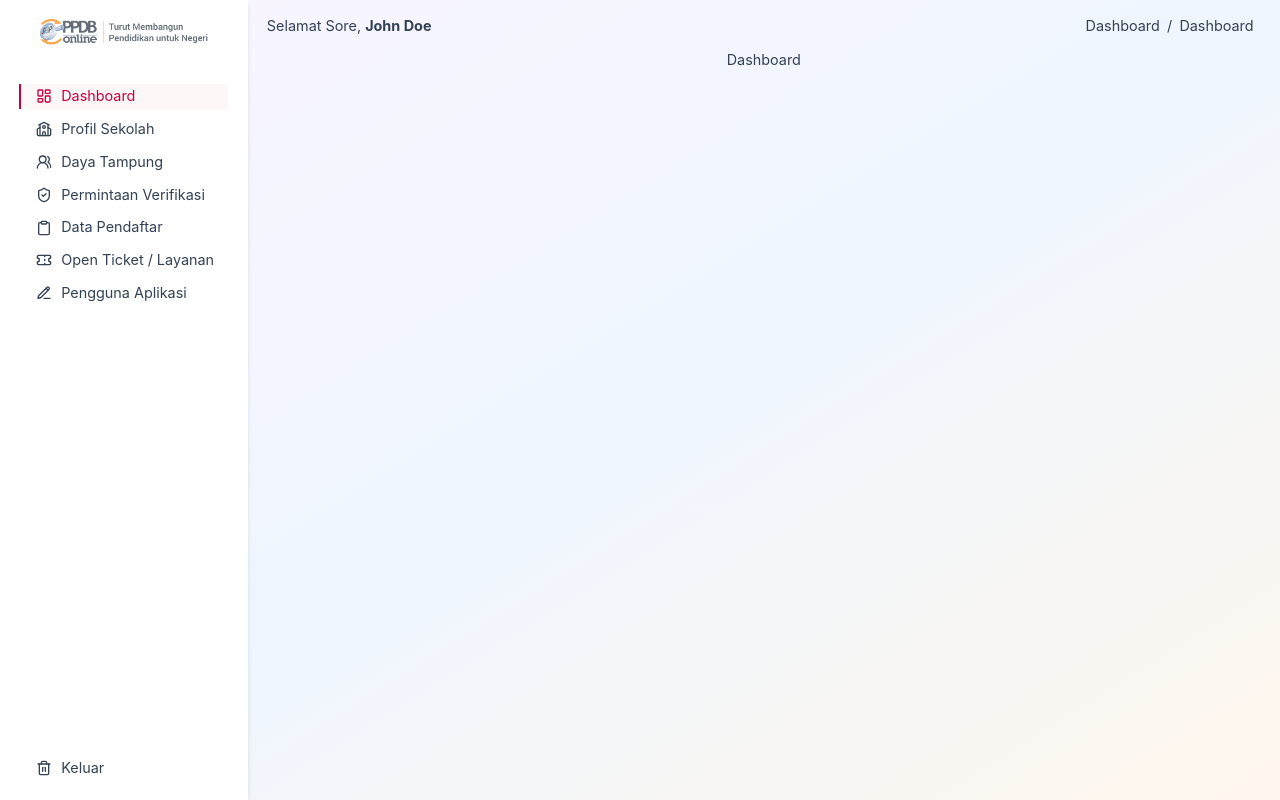
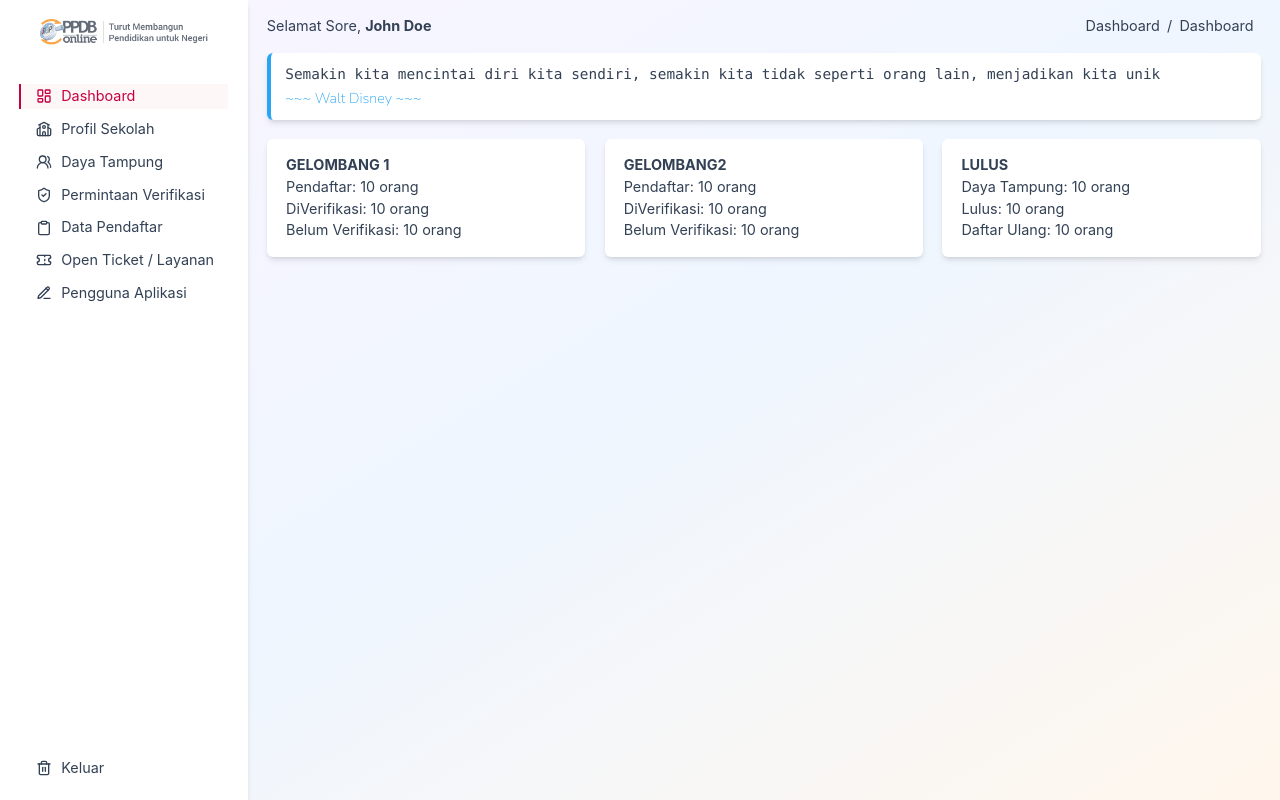
Before and after one commit to rfnasution01/admin-ppdb, a React (Vite) app: page / in a window 1280 px wide. Built offline with nearby package versions, Linux system fonts and the light colour scheme; no server answers; a small style sheet from the web is missing.

Commit message:
feat: slicing dashboard

```diff
--- a/src/layouts/root-layout/content-title.tsx
+++ b/src/layouts/root-layout/content-title.tsx
@@ -12,7 +12,7 @@ export function ContentTitle() {
   const { firstPathname, splittedPath } = usePathname()
 
   return (
-    <div className="flex w-full items-center justify-between gap-32">
+    <div className="flex w-full items-center justify-between gap-32 phones:flex-col-reverse phones:items-start phones:gap-12">
       {/* --- Title --- */}
       <div className="text-[2.4rem] phones:text-[2.8rem]">
         {firstPathname === '' ? (
--- a/src/layouts/root-layout/root-main.tsx
+++ b/src/layouts/root-layout/root-main.tsx
@@ -13,8 +13,8 @@ export default function RootMain() {
       <aside className="scrollbar h-full overflow-auto bg-white p-32 shadow-md phones:hidden">
         <MainHeader />
       </aside>
-      <section className="scrollbar h-full flex-1 overflow-auto">
-        <div className="flex h-full flex-col gap-32">
+      <section className="scrollbar h-full w-full flex-1 overflow-auto">
+        <div className="flex h-full w-full flex-col items-start justify-start gap-32">
           <div className="hidden phones:block">
             {/* --- Header --- */}
             <div className="flex items-center justify-between gap-32 bg-white p-32 shadow-md">
@@ -26,9 +26,9 @@ export default function RootMain() {
               </span>
             </div>
           </div>
-          <div className="flex h-full flex-1 flex-col items-start justify-start gap-32 p-32">
+          <div className="flex h-full w-full flex-1 flex-col items-start justify-start gap-32 p-32">
             <ContentTitle />
-            <div className="w-full flex-1">
+            <div className="flex w-full flex-1 items-start justify-start">
               <Outlet />
             </div>
           </div>
--- /dev/null
+++ b/src/libs/dummy/list-gelombang.tsx
@@ -0,0 +1,20 @@
+export const ListGelombang = {
+  gelombang1: {
+    name: 'Gelombang 1',
+    pendaftar: '10',
+    diverifikasi: '10',
+    belum_verifikasi: '10',
+  },
+  gelombang2: {
+    name: 'Gelombang2',
+    pendaftar: '10',
+    diverifikasi: '10',
+    belum_verifikasi: '10',
+  },
+  lulus: {
+    name: 'Lulus',
+    daya_tampung: '10',
+    lulus: '10',
+    daptar_ulang: '10',
+  },
+}
--- a/src/pages/dashboard/index.tsx
+++ b/src/pages/dashboard/index.tsx
@@ -1,3 +1,18 @@
+import { MappingGelombang } from './mapping-gelombang'
+
 export default function Dashboard() {
-  return <div className="">Dashboard</div>
+  return (
+    <div className="flex h-full w-full flex-col items-start justify-start gap-32 text-left">
+      {/* --- Quotes --- */}
+      <div className="flex w-full flex-col gap-y-16 rounded-2xl border-l-4 border-primary bg-white p-24 shadow-md">
+        <p className="font-mono">
+          Semakin kita mencintai diri kita sendiri, semakin kita tidak seperti
+          orang lain, menjadikan kita unik
+        </p>
+        <p className="font-nunito text-primary">~~~ Walt Disney ~~~</p>
+      </div>
+      {/* --- Gelombang --- */}
+      <MappingGelombang />
+    </div>
+  )
 }
--- /dev/null
+++ b/src/pages/dashboard/mapping-gelombang.tsx
@@ -0,0 +1,39 @@
+import { ListGelombang } from '@/libs/dummy/list-gelombang'
+
+export function MappingGelombang() {
+  return (
+    <div className="flex w-full gap-32 text-[2rem] phones:flex-col phones:text-[2.4rem]">
+      {/* --- Gelombang 1 --- */}
+      <div className="flex w-1/3 flex-col gap-12 rounded-2xl bg-white p-32 text-[2.4rem] shadow-md hover:cursor-pointer hover:shadow-lg phones:w-full phones:text-[2.8rem]">
+        <p className="font-bold uppercase">{ListGelombang?.gelombang1?.name}</p>
+        <p className="">
+          Pendaftar: {ListGelombang?.gelombang1?.pendaftar} orang
+        </p>
+        <p>DiVerifikasi: {ListGelombang?.gelombang1?.diverifikasi} orang</p>
+        <p>
+          Belum Verifikasi: {ListGelombang?.gelombang1?.belum_verifikasi} orang
+        </p>
+      </div>
+      {/* --- Gelombang 2 --- */}
+      <div className="flex w-1/3 flex-col gap-12 rounded-2xl bg-white p-32 text-[2.4rem] shadow-md hover:cursor-pointer hover:shadow-lg phones:w-full phones:text-[2.8rem]">
+        <p className="font-bold uppercase">{ListGelombang?.gelombang2?.name}</p>
+        <p className="">
+          Pendaftar: {ListGelombang?.gelombang2?.pendaftar} orang
+        </p>
+        <p>DiVerifikasi: {ListGelombang?.gelombang2?.diverifikasi} orang</p>
+        <p>
+          Belum Verifikasi: {ListGelombang?.gelombang2?.belum_verifikasi} orang
+        </p>
+      </div>
+      {/* --- Lulus --- */}
+      <div className="flex w-1/3 flex-col gap-12 rounded-2xl bg-white p-32 text-[2.4rem] shadow-md hover:cursor-pointer hover:shadow-lg phones:w-full phones:text-[2.8rem]">
+        <p className="font-bold uppercase">{ListGelombang?.lulus?.name}</p>
+        <p className="">
+          Daya Tampung: {ListGelombang?.lulus?.daya_tampung} orang
+        </p>
+        <p>Lulus: {ListGelombang?.lulus?.lulus} orang</p>
+        <p>Daftar Ulang: {ListGelombang?.lulus?.daptar_ulang} orang</p>
+      </div>
+    </div>
+  )
+}
```
